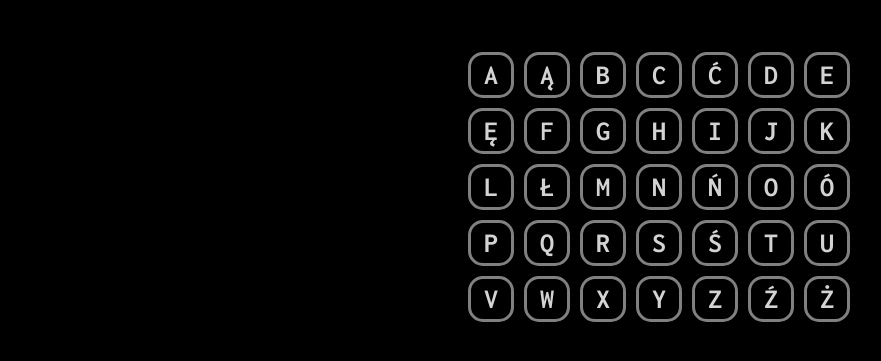
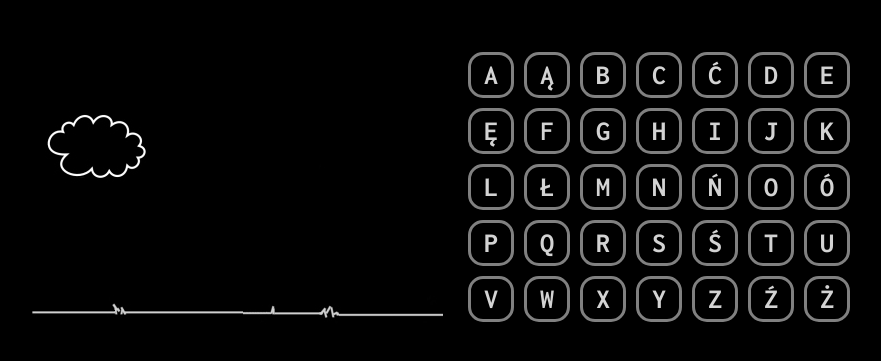
Before and after one commit to rysz99/Wisielec, a plain HTML site: page index.html in a window 1280 px wide. Shown: the part 113-474 px from the top of the page, without its empty margins (177-1058 px from the left). Drawn offline with Linux system fonts and the light colour scheme.

Commit message:
Update index.html

```diff
--- a/index.html
+++ b/index.html
@@ -14,7 +14,7 @@
         <div id="pojemnik">
             <div id="plansza"></div>
             <div id="szubienica">
-                <img src="img/s0.jpg" alt="" />
+                <img src="s0.jpg" alt="" />
             </div>
             <div id="alfabet"></div>
             <div style="clear: both;"></div>
```
